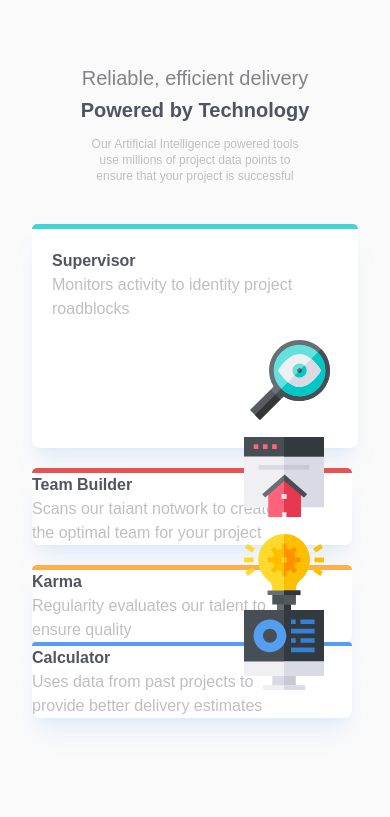
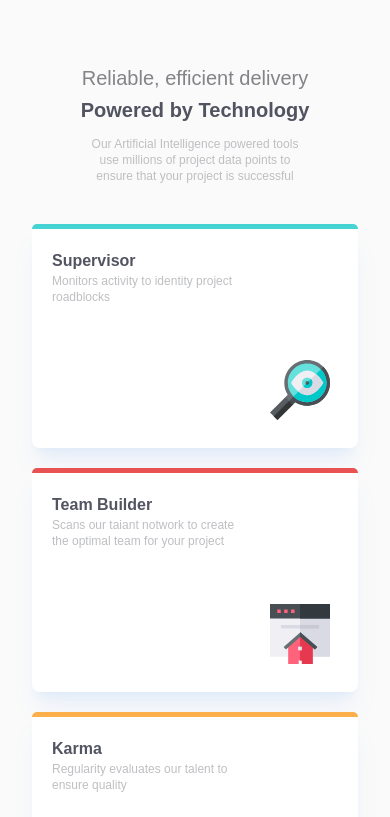
Before and after one commit to mirkobozzetto/four-card-feature-section, a website: page index.html in a window 390 px wide. Shown: the top 817 px of the page. Drawn offline with Linux system fonts and the light colour scheme.

Commit message:
responsive ok

```diff
--- a/index.html
+++ b/index.html
@@ -43,18 +43,18 @@
       >
         <!--  -->
         <div
-          class="relative bg-white shadow-blue/10 shadow-xl my-5 rounded-lg min-w-72 md:min-w-80 h-56 md:h-60"
+          class="relative bg-white shadow-blue/10 shadow-xl my-5 rounded-lg min-w-60 md:min-w-80 h-56 md:h-60"
         >
           <div class="bg-cyan pt-[1.5%] rounded-t-lg"></div>
           <div class="p-5 md:p-6 w-60">
             <h2 class="font-[600] text-[#27293A]/80 md:text-lg">Supervisor</h2>
-            <p class="w-64 text-[#BEBFC2] md:text-[18px]">
+            <p class="w-54 md:w-64 text-[#BEBFC2] text-xs md:text-[18px]">
               Monitors activity to identity project roadblocks
             </p>
           </div>
           <div class="right-0 bottom-0 absolute p-7">
             <img
-              class="size-[80px]"
+              class="md:size-[80px] size-[60px]"
               src="./images/icon-supervisor.svg"
               alt="supervisor"
             />
@@ -62,39 +62,39 @@
         </div>
         <div class="md:space-y-6">
           <div
-            class="relative bg-white shadow-blue/10 shadow-xl my-5 rounded-lg w-80 md:min-w-80 md:h-60"
+            class="relative bg-white shadow-blue/10 shadow-xl my-5 rounded-lg min-w-60 md:min-w-80 h-56 md:h-60"
           >
             <div class="bg-red pt-[1.5%] rounded-t-lg"></div>
-            <div class="md:p-6 w-60">
+            <div class="p-5 md:p-6 w-60">
               <h2 class="font-[600] text-[#27293A]/80 md:text-lg">
                 Team Builder
               </h2>
-              <p class="w-64 text-[#BEBFC2] md:text-[18px]">
+              <p class="w-54 md:w-64 text-[#BEBFC2] text-xs md:text-[18px]">
                 Scans our taiant notwork to create the optimal team for your
                 project
               </p>
             </div>
             <div class="right-0 bottom-0 absolute p-7">
               <img
-                class="size-[80px]"
+                class="md:size-[80px] size-[60px]"
                 src="./images/icon-team-builder.svg"
                 alt="team-builder"
               />
             </div>
           </div>
           <div
-            class="relative bg-white shadow-blue/10 shadow-xl rounded-lg w-80 md:min-w-80 md:h-60"
+            class="relative bg-white shadow-blue/10 shadow-xl my-5 rounded-lg min-w-60 md:min-w-80 h-56 md:h-60"
           >
             <div class="bg-orange pt-[1.5%] rounded-t-lg"></div>
-            <div class="md:p-6 w-60">
+            <div class="p-5 md:p-6 w-60">
               <h2 class="font-[600] text-[#27293A]/80 md:text-lg">Karma</h2>
-              <p class="w-64 text-[#BEBFC2] md:text-[18px]">
+              <p class="w-54 md:w-64 text-[#BEBFC2] text-xs md:text-[18px]">
                 Regularity evaluates our talent to ensure quality
               </p>
             </div>
             <div class="right-0 bottom-0 absolute p-7">
               <img
-                class="size-[80px]"
+                class="md:size-[80px] size-[60px]"
                 src="./images/icon-karma.svg"
                 alt="karma"
               />
@@ -102,18 +102,18 @@
           </div>
         </div>
         <div
-          class="relative bg-white shadow-blue/10 shadow-xl rounded-lg w-80 md:min-w-80 md:h-60"
+          class="relative bg-white shadow-blue/10 shadow-xl my-5 rounded-lg min-w-60 md:min-w-80 h-56 md:h-60"
         >
           <div class="bg-blue pt-[1.5%] rounded-t-lg"></div>
-          <div class="md:p-6 w-60">
+          <div class="p-5 md:p-6 w-60">
             <h2 class="font-[600] text-[#27293A]/80 md:text-lg">Calculator</h2>
-            <p class="w-64 text-[#BEBFC2] md:text-[18px]">
+            <p class="w-54 md:w-64 text-[#BEBFC2] text-xs md:text-[18px]">
               Uses data from past projects to provide better delivery estimates
             </p>
           </div>
           <div class="right-0 bottom-0 absolute p-7">
             <img
-              class="size-[80px]"
+              class="md:size-[80px] size-[60px]"
               src="./images/icon-calculator.svg"
               alt="calculator"
             />
```
Also changed, not shown: src/output.css.
